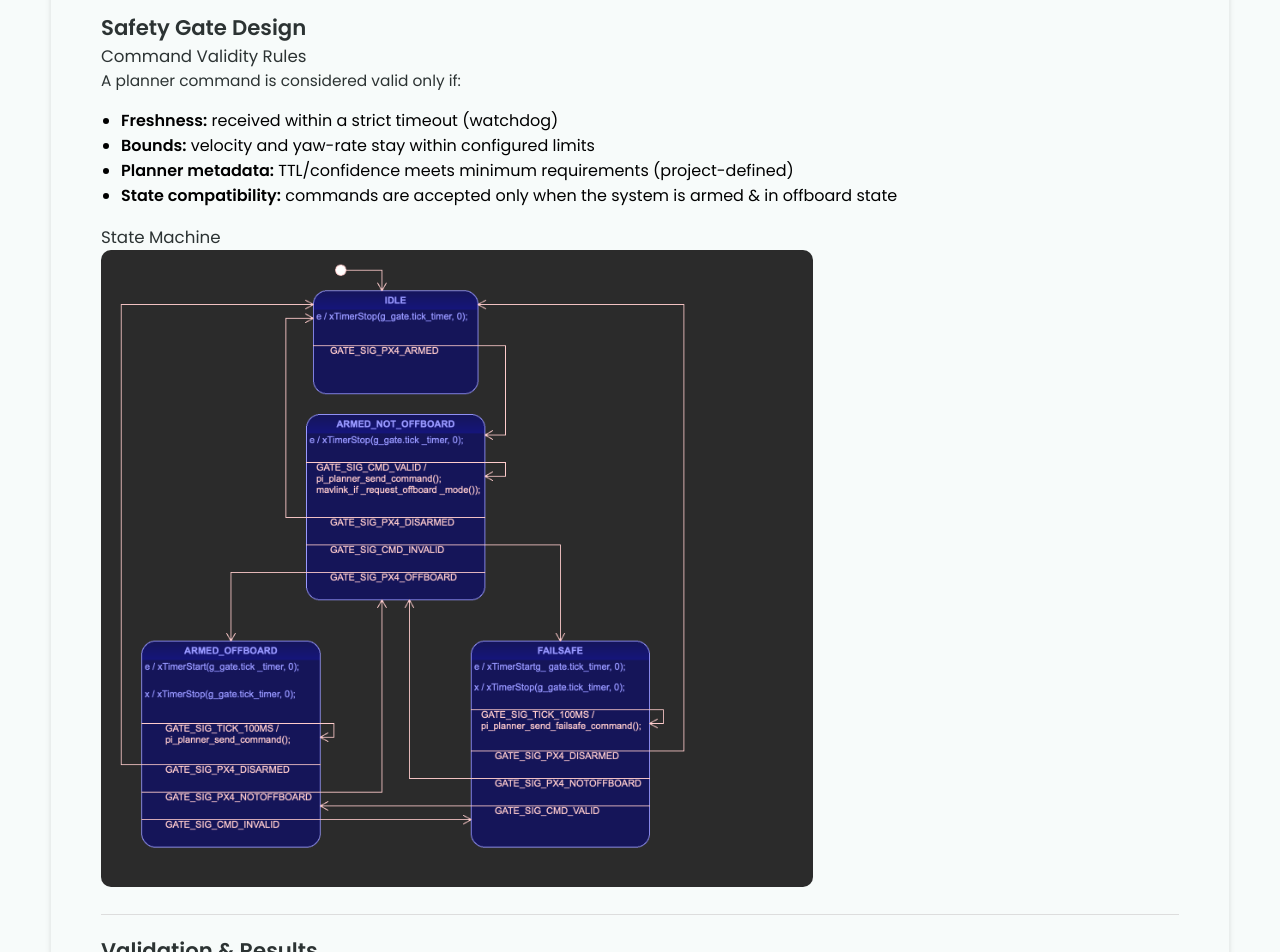
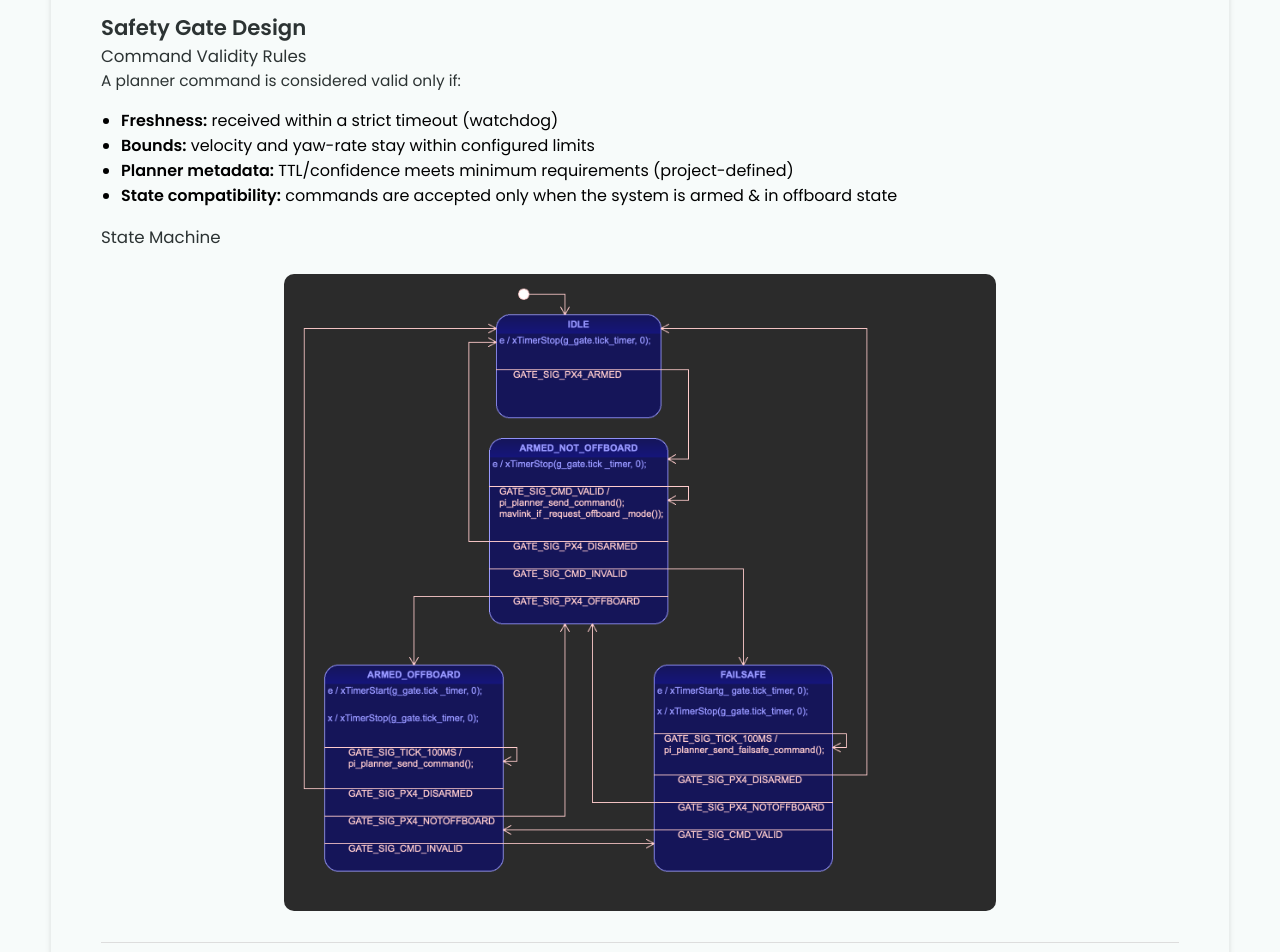
Before and after one commit to alexandrephl/alexandrephl.github.io, a Jekyll site: the page built from _projects/DroneSafetyLayer/safety-layer-px4.md, in a window 1280 px wide. Shown: the part 1792-2744 px from the top of the page. Built offline with Jekyll 4.4.1, drawn with Linux system fonts in a browser that asks for light colours.

Commit message:
Update safety-layer-px4.md

```diff
--- a/_projects/DroneSafetyLayer/safety-layer-px4.md
+++ b/_projects/DroneSafetyLayer/safety-layer-px4.md
@@ -64,9 +64,12 @@ A planner command is considered valid only if:
 
 ### State Machine
 
-<div class="project-diagram-wrap">
-  <img class="project-diagram" src="/_projects/DroneSafetyLayer/SafetyLayerDiagram.png" alt="Safety gate state machine">
+<div class="project-diagram-center">
+  <div class="project-diagram-wrap">
+    <img class="project-diagram" src="/_projects/DroneSafetyLayer/SafetyLayerDiagram.png" alt="Safety gate state machine">
+  </div>
 </div>
+
 
 ---
 
```
